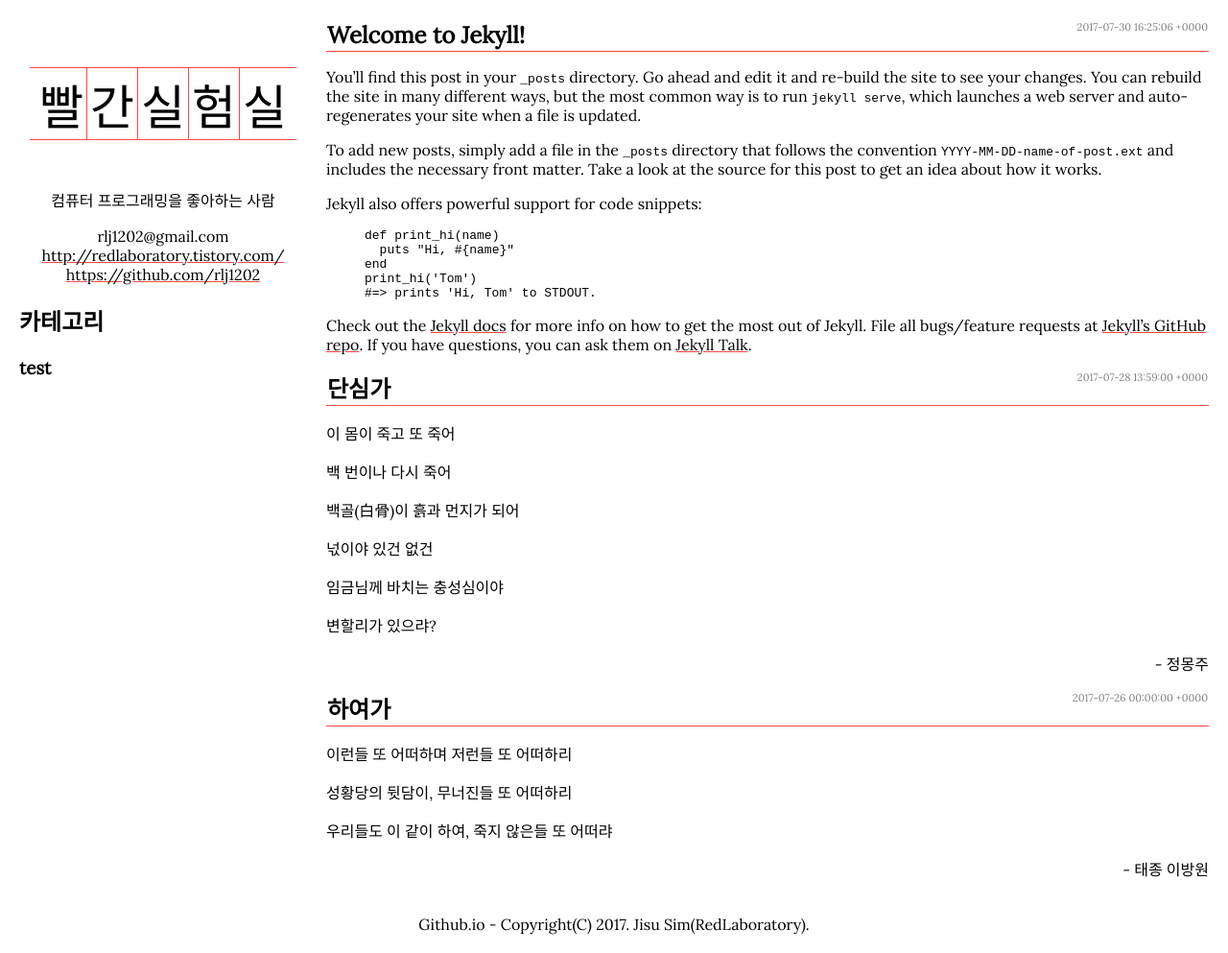
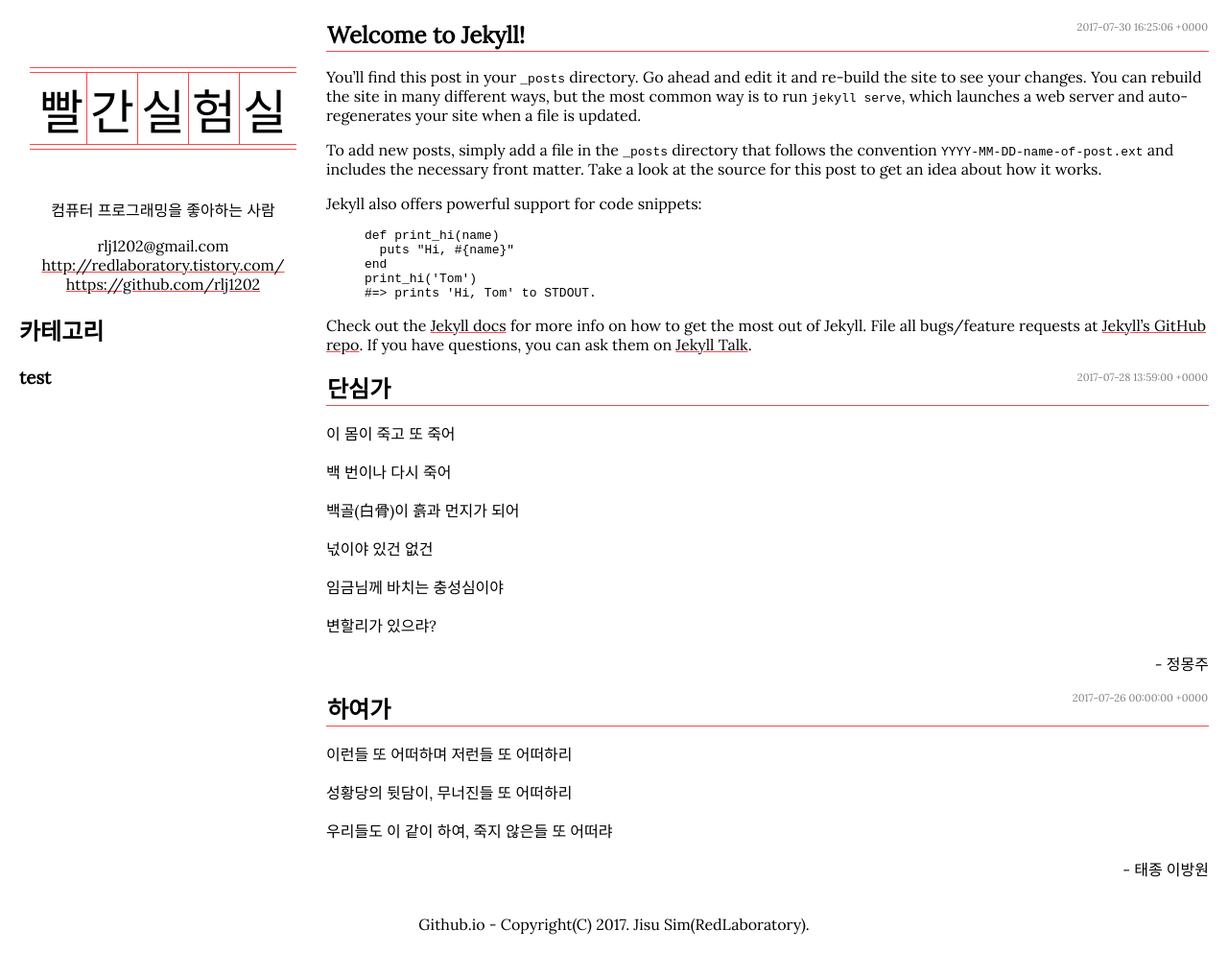
Before and after one commit to rlj1202/redlaboratory.github.io, a Jekyll site: the page built from index.md, in a window 1280 px wide. Shown: the whole page at 96% size. Built offline with Jekyll 4.4.1, drawn with Linux system fonts in a browser that asks for light colours; some web fonts are replaced.

Commit message:
Update Logo

```diff
--- a/_layouts/default.html
+++ b/_layouts/default.html
@@ -11,9 +11,11 @@
 		<header>
 			<div id="logo">
 				<a href="https://rlj1202.github.io"><table>
+					<tr><td colspan="5"></td></tr>
 					<tr>
 						<td>빨</td><td>간</td><td>실</td><td>험</td><td>실</td>
 					</tr>
+					<tr><td colspan="5"></td></tr>
 				</table></a>
 			</div>
 
--- a/assets/style.css
+++ b/assets/style.css
@@ -1,4 +1,3 @@
-/* @encoding "utf-8";*/
 @import url('https://fonts.googleapis.com/css?family=Lora');
 @import url(https://fonts.googleapis.com/earlyaccess/nanumgothic.css);
 @import url(https://fonts.googleapis.com/earlyaccess/nanummyeongjo.css);
@@ -13,6 +12,9 @@
 nav div#logo table {
 	border-collapse: collapse;
 	margin: 50px auto;
+}
+nav div#logo tr:first-child td, nav div#logo tr:last-child td {
+	padding: 2px 0;
 }
 nav div#logo td {
 	border: 1px solid #ff4545;
```
